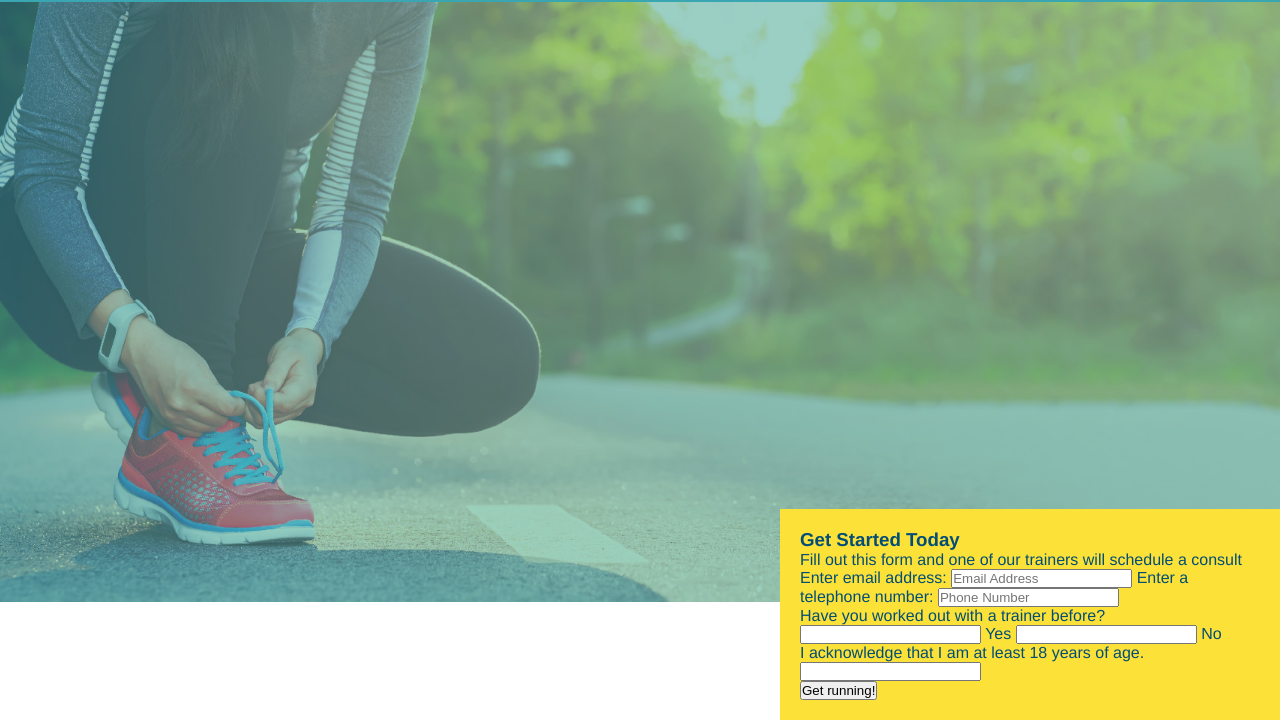
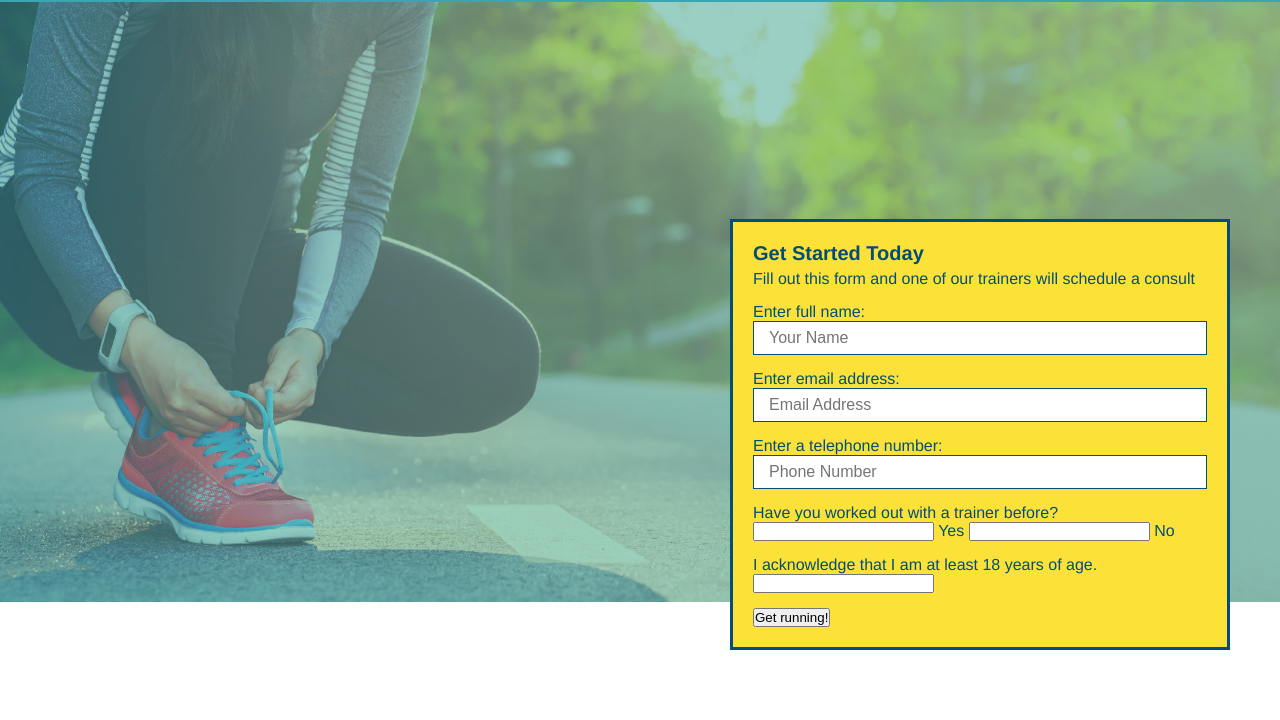
Before and after one commit to kaywhyLA/run-buddy, a plain HTML site: page index.html in a window 1280 px wide. Shown: the part 80-800 px from the top of the page. Drawn offline with Linux system fonts and the light colour scheme.

Commit message:
updated form input

```diff
--- a/assets/style.css
+++ b/assets/style.css
@@ -84,10 +84,32 @@ section {
 
 .hero-form {
     background-color: #fce138;
+    border-style: solid;
+    border-width: 3px;
+    border-color: #024e76;
     padding: 20px;
     width: 500px;
     color: #024e76;
     position: absolute;
-    bottom: 0px;
-    right: 0px;
+    bottom: 70px;
+    right: 50px;
 }
+
+h3 {
+    font-size: 20px;
+    margin: 0px;
+}
+
+.hero-form p {
+    margin: 5px 0 15px 0;
+}
+
+.form-input {
+    border: 1px solid #024e76;
+    display: block;
+    padding: 7px 15px;
+    font-size: 16px;
+    color: #024e76;
+    width: 100%;
+    margin-bottom: 15px;
+}
--- a/index.html
+++ b/index.html
@@ -37,10 +37,14 @@
             <h3>Get Started Today
             </h3>
             <p>Fill out this form and one of our trainers will schedule a consult</p>
-            <form><label for="email ">Enter email address:</label>
-                <input type="email " placeholder="Email Address " name="email " id="email " />
-                <label for="phone ">Enter a telephone number:</label>
-                <input type="tel " placeholder="Phone Number " name="phone " id="phone " />
+            <form><label for="name">Enter full name:</label>
+                <input type="text" placeholder="Your Name" name="name" id="name" class="form-input">
+
+                <label for="email">Enter email address:</label>
+                <input type="text" placeholder="Email Address" name="email" id="email" class="form-input">
+
+                <label for="phone">Enter a telephone number:</label>
+                <input type="text" placeholder="Phone Number" name="phone" id="phone" class="form-input">
                 <p>
                     Have you worked out with a trainer before?
                     <input type="radio " name="trainer-confirm " id="trainer-yes " />
```
